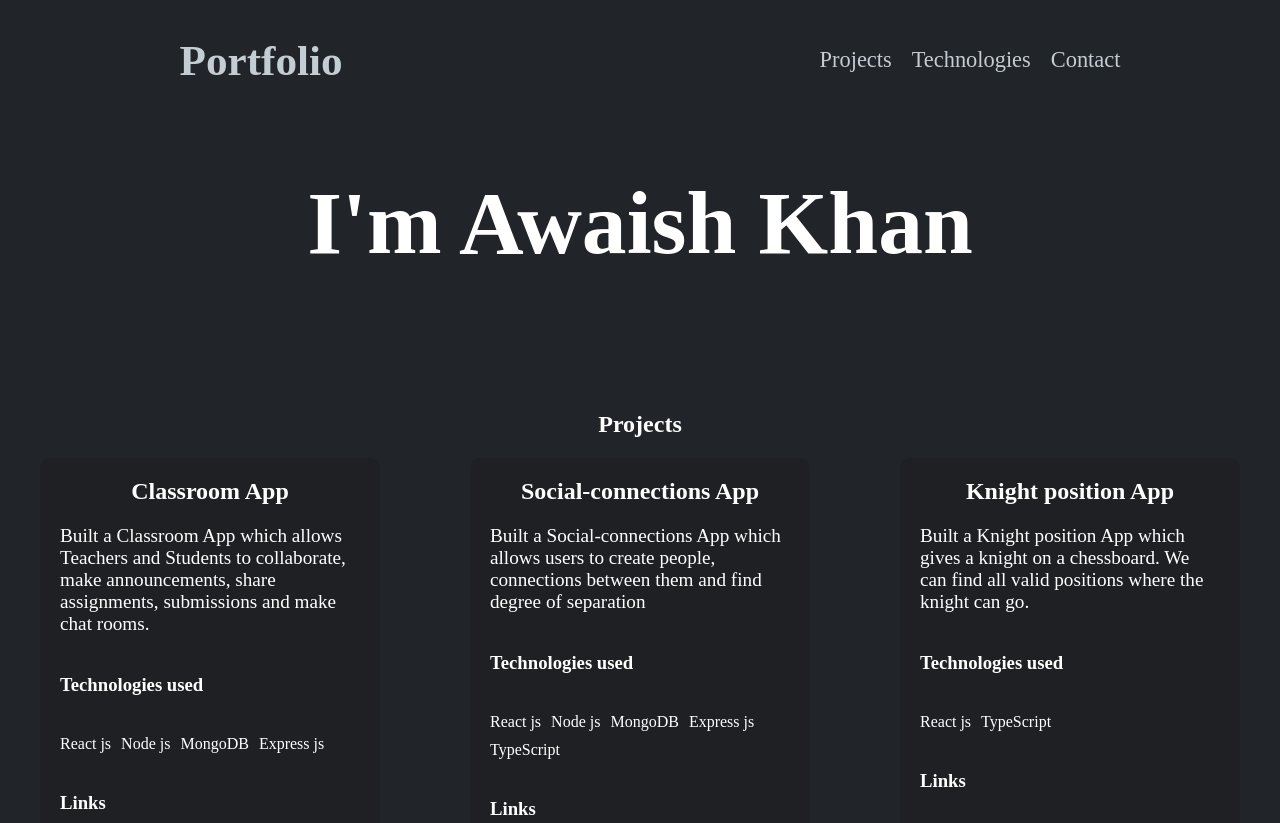
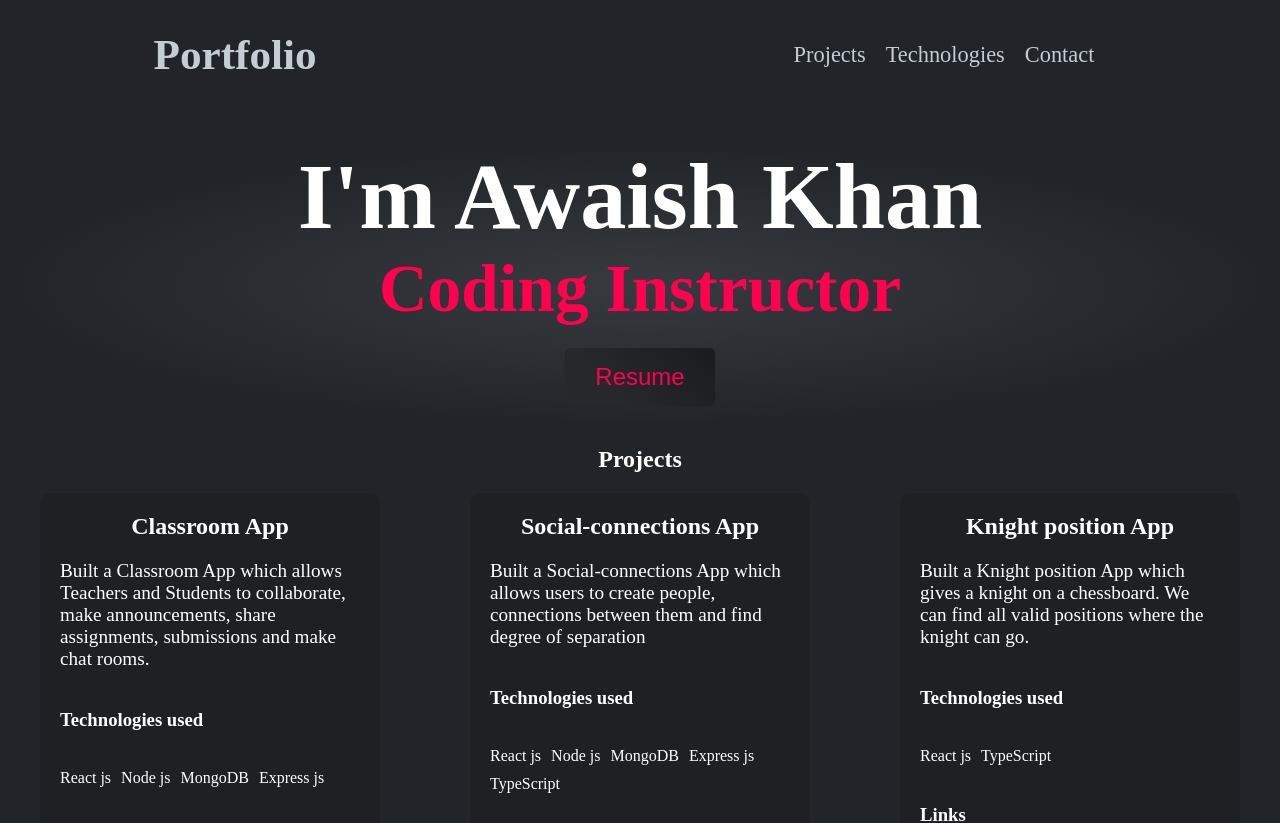
Before and after one commit to Awaish-prog/awaish-portfolio, a React (Create React App) app: page / in a window 1280 px wide. Shown: the top 823 px of the page. Built offline with nearby package versions, Linux system fonts and the light colour scheme; a web font is replaced by a local one.

Commit message:
Added colors to intro

```diff
--- a/src/CSS/Introduction.css
+++ b/src/CSS/Introduction.css
@@ -4,14 +4,22 @@
     justify-content: space-around;
     align-items: center;
     margin-top: 50px;
+    background-image: radial-gradient(#373a3e 0%, #212428 70%);
+    margin-top: 18vh;
+}
+.intro-title {
+    width: 100%;
+    display: flex;
+    flex-direction: column;
 }
 
 .intro-title > h1 {
-    font-size: 7vw;
+    font-size: 7.2vw;
     margin: 0;
+    text-align: center;
 }
 .intro-title > span {
-    font-size: 2.5vw;
+    font-size: 4.5vw;
     margin: 0;
 }
 .roleContainer {
@@ -22,7 +30,26 @@
     overflow: hidden;
     white-space: nowrap;
     text-align: center;
-    animation: changeWidth 2s infinite;
+    animation: changeWidth 2.5s infinite;
+    color: #ff014f;
+    margin: 0;
+}
+button {
+    width: fit-content;
+    align-self: center;
+    background-image: linear-gradient(45deg, #26282b 30%, #191c1f);
+    border: none;
+    padding: 15px 30px;
+    font-size: 1.5rem;
+    border-radius: 5px;
+    color:#ff014f;
+    margin: 20px 0;
+    cursor: pointer;
+    transition: margin 0.3s;
+}
+button:hover {
+    margin: 15px 0 25px 0;
+    background-image: linear-gradient(45deg, #191c1f 30%, #26282b);
 }
 
 @keyframes changeWidth {
@@ -30,7 +57,7 @@
         width: 0px;
     }
     50% {
-        width: 50vw;
+        width: 75vw;
     }
     100% {
         width: 0px;
--- a/src/CSS/Navbar.css
+++ b/src/CSS/Navbar.css
@@ -1,14 +1,16 @@
 header {
-    color: #c4ccd4;
     display: flex;
     align-items: center;
-    width: fit-content;
-    margin: 0 auto 0 auto;
+    width: 100%;
+    position: fixed;
+    top: 0;
+    background-color: #212428;
+    color: #c4ccd4;
 }
 header > h2 {
     width: 50vw;
-    margin-left: 20px;
     font-size: 2.7rem;
+    margin: 30px 0 30px 12vw;
 }
 .nav-element {
     width: fit-content;
--- a/src/Components/Introduction.js
+++ b/src/Components/Introduction.js
@@ -15,6 +15,7 @@ export default function Introduction(){
             <div className="intro-title">
                 <h1>I'm Awaish Khan</h1>
                 {<span className="roleContainer"><h3 className="role" onAnimationIteration={changeRole}>{role}</h3></span>}
+                <button>Resume</button>
             </div>
         </section>
     )
```
Also changed, not shown: src/CSS/Projects.css (line endings or trailing spaces).
